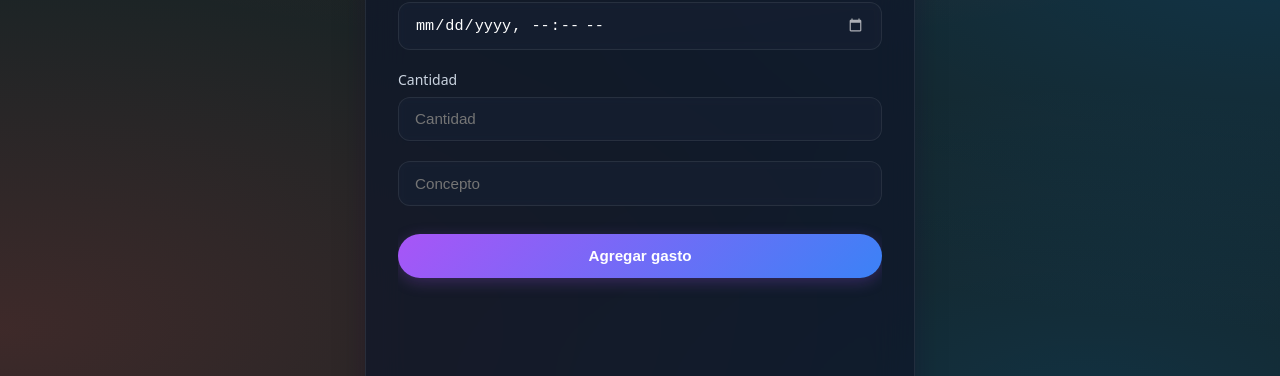
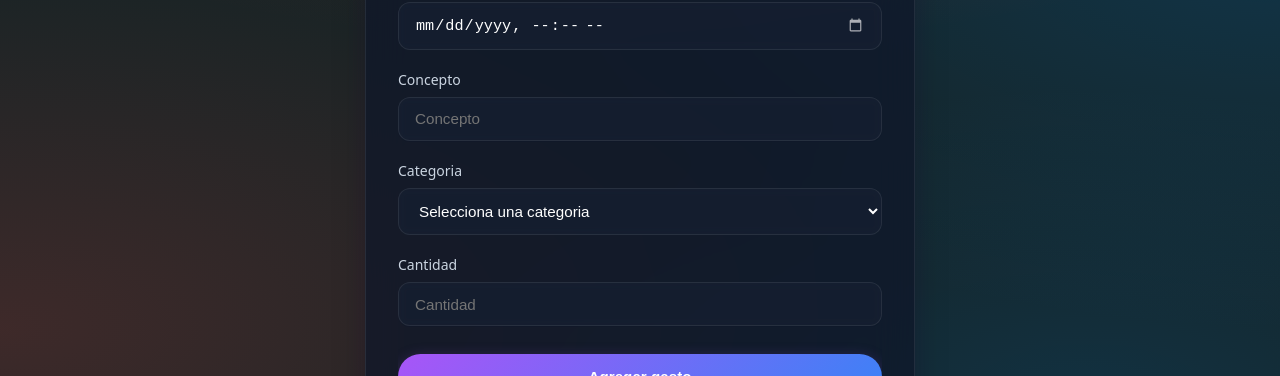
Before and after one commit to herreraayalaangeljair-dev/APP-GASTOS, a React (Create React App) app: page / in a window 1280 px wide. Shown: the part 271-647 px from the top of the page. Built offline with nearby package versions, Linux system fonts and the light colour scheme; no server answers; the database is empty.

Commit message:
Update input lista de gastos

```diff
--- a/src/Componentes/ListaGastos.js
+++ b/src/Componentes/ListaGastos.js
@@ -18,12 +18,25 @@ const ListaGastos = () => {
                 <Input type="datetime-local" />
 
                 <InputContenedor>
-                    <Label htmlFor="cantidad">Cantidad</Label>
-                    <Input type="number" id="cantidad" placeholder="Cantidad" />
+                    <Label htmlFor="concepto">Concepto</Label>
+                    <Input type="text" id="concepto" placeholder="Concepto" />
+                </InputContenedor>
+                <InputContenedor>
+                    <Label htmlFor="categoria">Categoria</Label>
+                    <select id="categoria" name="categoria">
+                        <option value="" disabled selected>Selecciona una categoria</option>
+                        <option value="hogar">Hogar</option>
+                        <option value="transporte">Transporte</option>
+                        <option value="comida">Comida</option>
+                        <option value="servicios">Servicios</option>
+                        <option value="ocio">Ocio</option>
+                        <option value="otros">Otros</option>
+                    </select>
                 </InputContenedor>
 
                 <InputContenedor>
-                    <Input type="text" placeholder="Concepto" />
+                    <Label htmlFor="cantidad">Cantidad</Label>
+                    <Input type="number" id="cantidad" placeholder="Cantidad" />
                 </InputContenedor>
 
                 <Boton primario type="submit">Agregar gasto</Boton>
```
